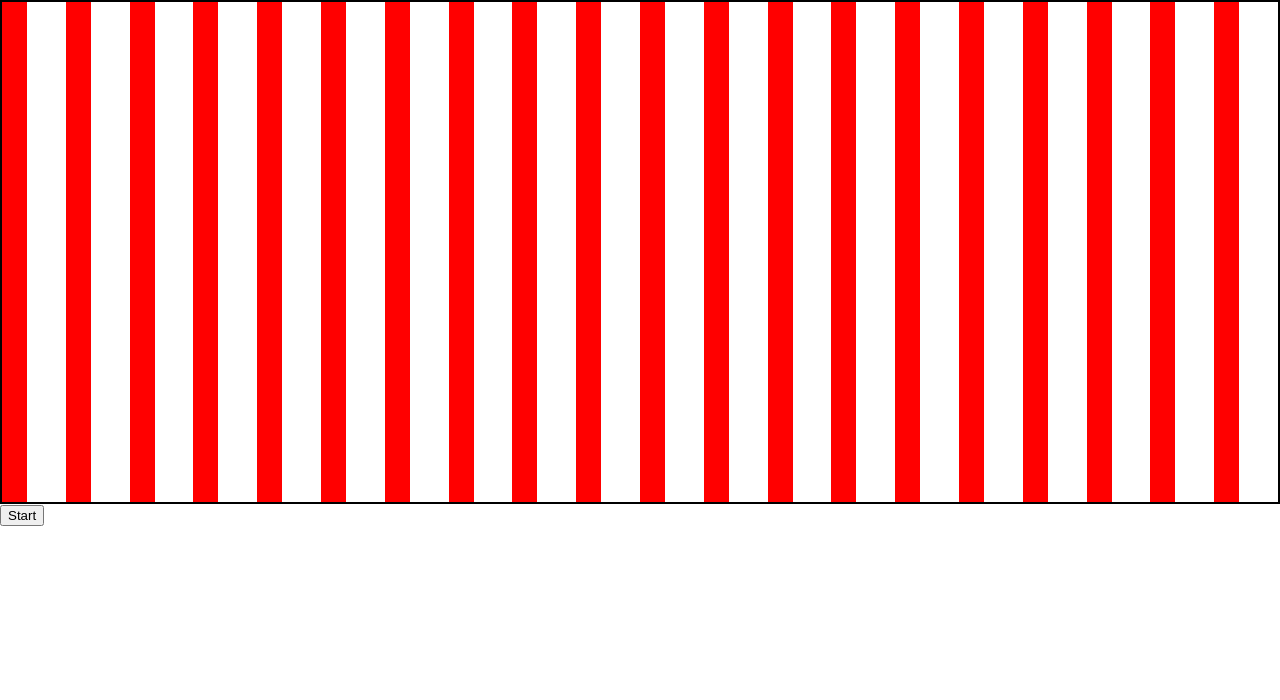
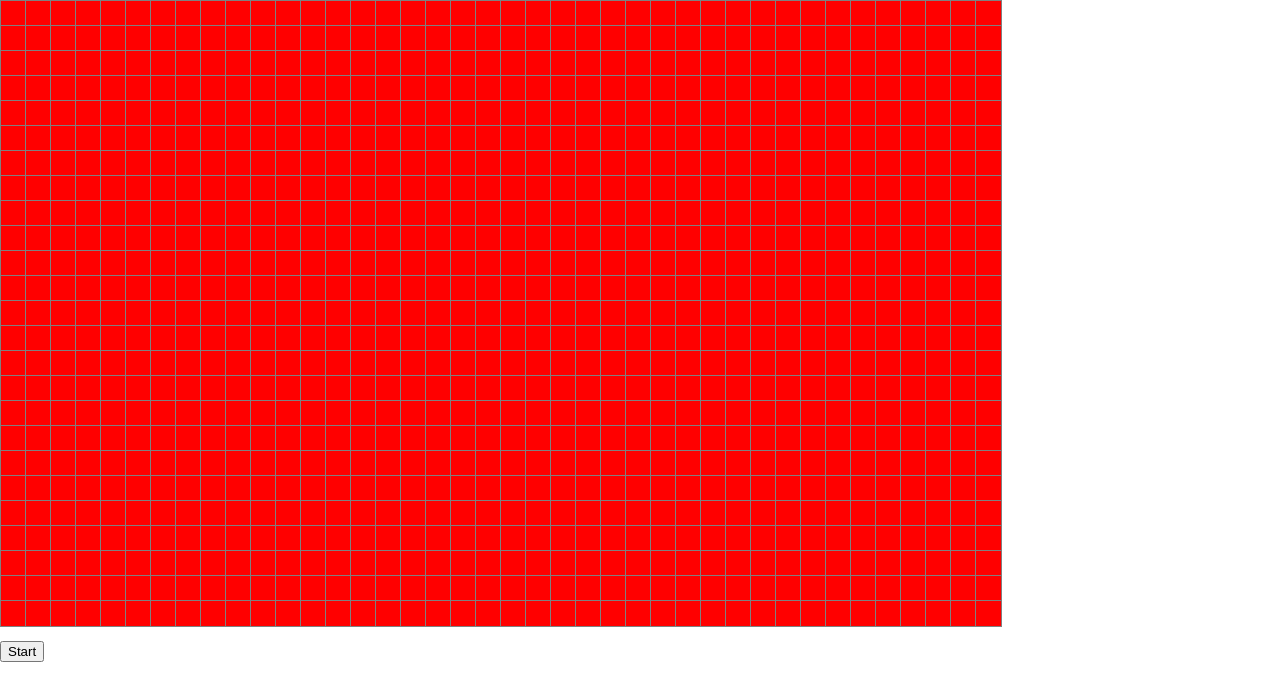
Before and after one commit to ASentientBanana/pathfinding, a React (Create React App) app: page / in a window 1280 px wide. Shown: the top 700 px of the page. Built offline with nearby package versions, Linux system fonts and the light colour scheme.

Commit message:
refactored , optimized and changed alot of stuff

```diff
--- a/src/App.css
+++ b/src/App.css
@@ -1,38 +1,5 @@
-.App {
-  text-align: center;
+*{
+  margin: 0;
+  padding: 0;
+
 }
-
-.App-logo {
-  height: 40vmin;
-  pointer-events: none;
-}
-
-@media (prefers-reduced-motion: no-preference) {
-  .App-logo {
-    animation: App-logo-spin infinite 20s linear;
-  }
-}
-
-.App-header {
-  background-color: #282c34;
-  min-height: 100vh;
-  display: flex;
-  flex-direction: column;
-  align-items: center;
-  justify-content: center;
-  font-size: calc(10px + 2vmin);
-  color: white;
-}
-
-.App-link {
-  color: #61dafb;
-}
-
-@keyframes App-logo-spin {
-  from {
-    transform: rotate(0deg);
-  }
-  to {
-    transform: rotate(360deg);
-  }
-}
--- a/src/components/Grid/Grid.css
+++ b/src/components/Grid/Grid.css
@@ -1,11 +1,4 @@
 #Grid {
-  border: black solid 2px;
-  display: -ms-grid;
-  display: grid;
-  min-height: 100px;
-  -webkit-column-gap: 0;
-          column-gap: 0;
-  row-gap: 0;
-  -ms-grid-rows: auto;
-      grid-template-rows: auto;
+  width: 80vw !important;
+  height: 80vh !important;
 }
--- a/src/components/Grid/Grid.scss
+++ b/src/components/Grid/Grid.scss
@@ -1,10 +1,5 @@
 #Grid{
-    border:  black solid 2px;
-    display: grid;
-    min-height: 100px;
-    // grid-template-columns: repeat(30,1fr);
-    // grid-template-rows: repeat(20,1fr);
-    column-gap: 0;
-    row-gap: 0;
-    grid-template-rows:auto;
+    // border:  black solid 0px;
+    width: 80vw !important;
+    height: 80vh !important;
 }
--- a/src/components/Grid/Grid.tsx
+++ b/src/components/Grid/Grid.tsx
@@ -4,55 +4,62 @@ import './Grid.css'
 import Tile from '../../util/Tile';
 
 const Grid = () => {
-    const [graph, setGraph] = useState<Tile[][]>();
-    const rows: number = 20;
-    const cols: number = 20;
     const tileSize: number = 25
-    const [visitedNodes, setVisitedNodes] = useState<Tile[]>()
-    const [notVisitedNodes, setNotVisitedNodes] = useState<Tile[]>()
-    const [startNode, setStartNode] = useState<Tile>();
-    const [endNode, setEndNode] = useState<Tile>();
-    const [gridRowCount, setGridRowCount] = useState<string>()
+    const graph = useRef<Tile[][]>();
+    const startNode = useRef<Tile>();
+    const endNode = useRef<Tile>();
+    const [gridStyle, setGridStyle] = useState<any>()
     const gridRef = createRef<HTMLDivElement>();
+    const db =  useRef<any>({})
     const mouseState = useRef(false)
     useEffect(() => {
-        if (!graph) setGraph(new Array(cols));
-        if (graph) {
-            for (let index = 0; index < rows; index++) graph![index] = new Array(rows);
-            for (let col = 0; col < cols; col++) for (let row = 0; row < rows; row++) {
-                if (graph) {
-                    graph![col][row] = new Tile(col, row);
-                    if (notVisitedNodes) setNotVisitedNodes([...notVisitedNodes, graph![col][row]])
+        const [col, row] = setGrid();
+        if(!graph.current)graph.current = new Array(row)
+        if(graph.current){
+            for (let i = 0; i < row; i++) {
+                graph.current[i]= new Array(col)
+                for (let j = 0; j < graph.current[i].length; j++) {
+                    graph.current[i][j] = new Tile(j,i)
                 }
             }
         }
-        //adds neighbours
-        if (graph) for (let i = 0; i < graph.length; i++) for (let j = 0; j < graph[i].length; j++) graph[i][j].addNeighbors(graph)
-        if (graph) {
-            setStartNode(graph[0][0]);
-            setEndNode(graph[cols - 1][rows - 1]);
-            if (visitedNodes && startNode) setNotVisitedNodes([...visitedNodes, startNode])
+        // // adds neighbours
+        if(graph.current){
+            for (let i = 0; i < graph.current.length; i++) for(let j = 0; j < graph.current[i].length; j++) {
+                graph.current[i][j].addNeighbors(graph.current);
+            }
+            startNode.current = graph.current[20][15];
+            // endNode.current = graph.current[graph.current.length-1][graph.current[graph.current.length-1].length-1]
+            endNode.current = graph.current[0][0]
+            // db[graph.current[graph.current.length-1][graph.current[graph.current.length-1].length-1].id].style['backgroundColor'] = "cyan";
         }
-        setGrid()
-    }, [graph]);
+
+    }, [graph.current]);
 
 
-    const setGrid = () => {
-        let t = '';
-        for (let i = 0; i < rows; i++) {
-            t += '1fr '
-        }
-        console.log(t);
-        console.log(gridRowCount);
+    const setGrid = (): number[] => {
+        if (gridRef.current) {
+            const widthCount: number = Math.floor(gridRef.current.clientWidth / 25)
+            const heightCount:number = Math.floor(gridRef.current.clientHeight / 25)
+            setGridStyle({
+                display: 'grid',
+                gridTemplateColumns: `repeat(${widthCount},25px)`,
+                gridTemplateRows: `repeat(${43},25px)`,
+                gridColumnGap:'0px',
+                gridRowGap:'0px'
+            })
+            if (widthCount) {
+                return [widthCount, heightCount]
+            }
+            else return [20, 20]
+        } else return [20, 20]
 
-        setGridRowCount(t)
     }
 
-    const db: any = {}
     let open: Tile[] = []
     let closed: Tile[] = []
     const aStar = () => {
-        if (startNode) open.push(startNode)
+        if (startNode.current) open.push(startNode.current)
 
         const interval = setInterval(() => {
             let current: Tile;
@@ -61,10 +68,10 @@ const Grid = () => {
                 if (current.f > tile.f) current = tile;
             })
             open = open.filter((tile: Tile) => tile !== current)
-            db[current.id].style['backgroundColor'] = "green";
+            db.current[current.id].style['backgroundColor'] = "green";
             current.setTileVisited()
-            if (endNode != undefined && current === endNode) {
-                if (startNode && endNode) retrace(startNode, endNode);
+            if (endNode.current !== undefined && current === endNode.current) {
+                if (startNode.current && endNode.current) retrace(startNode.current, endNode.current);
                 clearInterval(interval)
                 return;
             }
@@ -74,16 +81,16 @@ const Grid = () => {
                     let movementCost: number;
                     movementCost = current.g + getDistance(current, tile);
                     if (movementCost < tile.g || !open.includes(tile)) {
-                        db[tile.id].style['backgroundColor'] = "purple";
+                        db.current[tile.id].style['backgroundColor'] = "purple";
                         tile.g = movementCost;
-                        if (endNode) tile.h = getDistance(tile, endNode)
+                        if (endNode.current) tile.h = getDistance(tile, endNode.current);
                         tile.previusTile = current;
-                        open.push(tile)
+                        open.push(tile);
                     }
                 }
             })
             if (!(open.length > 0)) clearInterval(interval);
-        }, 3)
+        }, 0)
     }
     const addToClosed = (tile: Tile) => {
         if (closed.includes(tile)) closed = closed.filter((t: Tile) => tile !== t)
@@ -101,23 +108,33 @@ const Grid = () => {
         path.reverse();
         path.forEach((tile: Tile, index: number) => {
             setTimeout(() => {
-                db[tile.id].style['backgroundColor'] = "blue";
-            }, 15 * index)
+                db.current[tile.id].style['backgroundColor'] = "blue";
+            }, 1 * index)
         })
-
+    }
+    const test= ()=>{
+        if(graph.current){
+                for (let j = 0; j < graph.current[0].length; j++) {
+                    setTimeout(()=>{
+                        if(graph.current &&graph.current[0][j].x === 0 && graph.current[0][j].y===0) db.current[graph.current[0][j].id].style['backgroundColor'] = "blue";
+                        else if( graph.current &&graph.current[0][j].x === graph.current.length-1  && graph.current[0][j].y===graph.current[0].length-1)db.current[graph.current[0][j].id].style['backgroundColor'] = "purple";
+                        // else if(graph.current) db[graph.current[0][j].id].style['backgroundColor'] = "yellow";
+                    },30*j)
+            }
+        }
     }
     const getDistance = (tileA: Tile, tileB: Tile): number => {
         const distX = Math.abs(tileA.x - tileB.x);
         const distY = Math.abs(tileA.y - tileB.y);
-        if (distX > distY) return 14 * distX + 10 * (distX - distY)
+        if (distX > distY) return 14 * distX + 10 * (distX - distY);
         else return 14 * distY + 10 * (distY - distX)
     }
-    const saveRef = (ref: React.RefObject<HTMLDivElement>, tile: Tile) => { db[tile.id] = ref.current; }
-
+    const saveRef = (ref: React.RefObject<HTMLDivElement>, tile: Tile) => { db.current[tile.id] = ref.current; }
+    // style={{ gridTemplateColumns: `${gridRowCount}`, gridTemplateRows: `${gridRowCount}`, rowGap: "0", columnGap: "0" }}
     return (
         <div>
-            <div id="Grid" style={{ gridTemplateColumns: `${gridRowCount}`, gridTemplateRows: `${gridRowCount}`, rowGap: "0", columnGap: "0" }} ref={gridRef} onMouseDown={() => { mouseState.current = true; }} onMouseLeave={() => mouseState.current = false} onMouseUp={() => mouseState.current = false}>
-                {graph?.map((g) => g.map((tile) => <GridTile key={Math.random() * 100000} close={addToClosed} tile={tile} rowTileCount={rows} tileSize={tileSize} saveRef={saveRef} mouseState={mouseState} />))}
+            <div id="Grid" style={gridStyle} ref={gridRef} onMouseDown={() => { mouseState.current = true; }} onMouseLeave={() => mouseState.current = false} onMouseUp={() => mouseState.current = false}>
+                {graph.current?.map((g: any, i: number) => g.map((tile: any) => <GridTile key={Math.random() * 100000} close={addToClosed} tile={tile}  saveRef={saveRef} mouseState={mouseState} />))}
             </div>
             <button onClick={aStar}>Start</button>
 
--- a/src/components/GridTile/GridTile.css
+++ b/src/components/GridTile/GridTile.css
@@ -1,9 +1,8 @@
 .grid-tile {
+  border: solid grey 1px;
   background-color: red;
   text-align: center;
   font-size: 2em;
-  width: 5px;
-  height: 5px;
   cursor: pointer;
 }
 
--- a/src/components/GridTile/GridTile.scss
+++ b/src/components/GridTile/GridTile.scss
@@ -1,10 +1,8 @@
 .grid-tile{
-    // border: solid grey 1px;
+    border: solid grey 1px;
     background-color: red;
     text-align: center;
     font-size: 2em;
-    width: 5px;
-    height: 5px;
     cursor: pointer;
 }
 .obsticle{
--- a/src/components/GridTile/GridTile.tsx
+++ b/src/components/GridTile/GridTile.tsx
@@ -1,5 +1,4 @@
-import React, { useState, useEffect, createRef } from 'react';
-import useDeepCompareEffect from 'use-deep-compare-effect'
+import React, { useState, useEffect, createRef,useRef } from 'react';
 import './GridTile.css';
 import Tile from '../../util/Tile';
 interface style {
@@ -8,40 +7,39 @@ interface style {
 interface prop {
     mouseState: any,
     tile: Tile,
-    rowTileCount: number,
-    tileSize: number,
     close: Function,
     saveRef: Function,
 }
-const GridTile = ({ tile, tileSize, saveRef, close, mouseState }: prop) => {
+const GridTile = ({ tile, saveRef, close, mouseState}: prop) => {
     // {`${tile.isVisited}`}
     const tileRef = createRef<HTMLDivElement>();
-    const [tileId, setTileId] = useState<string>(`node-${tile.y}-${tile.x}`);
+    const tileId= useRef<string>(`node-${tile.y}-${tile.x}`);
     const [obsticle, setObsticle] = useState<string>('null')
     useEffect(() => {
+        console.log('tile render');
         resizeTiles()
-        if (tile) tile.setId(tileId);
+        if (tile) tile.setId(tileId.current);
         if (tileRef.current) saveRef(tileRef, tile);
     }, [])
     const resizeTiles = () => {
         if (tileRef.current) {
             const tile: HTMLDivElement = tileRef.current;
-            tile.style.height = `${tileSize}px`
-            tile.style.width = `${tileSize}px`
+            tile.style.height = `${25}px`
+            tile.style.width = `${25}px`
         }
     }
     const setObsticleOnMouseDown = () => {
         tile.setWalkable();
-        close(tile)//evoooo
+        close(tile)
         if (obsticle === 'null') setObsticle('obsticle')
         else setObsticle('null')
-        console.log(tile.isWalkable);
     }
-
-    return <div className={`grid-tile ${obsticle}`} id={tileId} ref={tileRef} onClick={setObsticleOnMouseDown}
+    let colorStart:string="" ;
+    return <div className={`grid-tile ${obsticle}`} id={tileId.current} ref={tileRef} onClick={setObsticleOnMouseDown}
         onMouseOver={() => {
             if (mouseState.current) setObsticleOnMouseDown()
         }}
+    style={{backgroundColor:colorStart}}
     >{tile.isWalkable}</div>
 }
 export default GridTile
```
Also changed, not shown: src/util/Tile.ts (+1 -7 lines).
